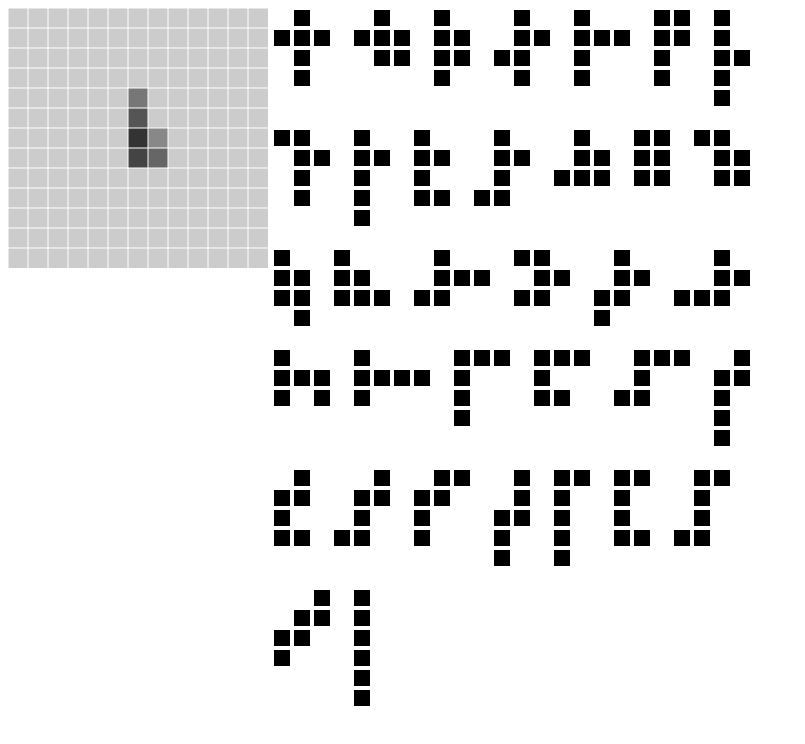
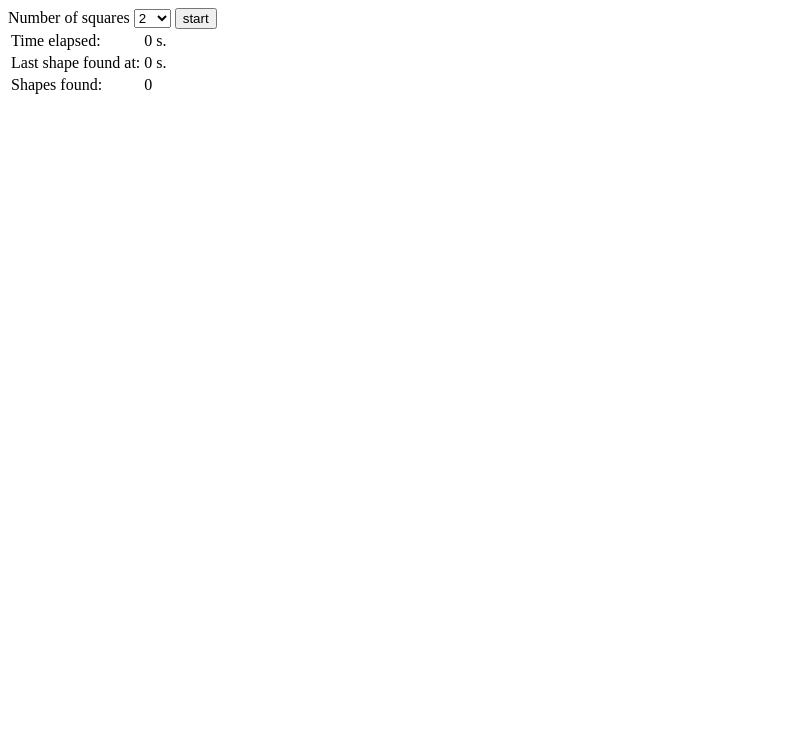
Before and after one commit to loopspace/Polyominoes, a plain HTML site: page index.html in a window 1280 px wide. Shown: the whole page, without its empty margins (0-805 px from the left). Drawn offline with Linux system fonts and the light colour scheme.

Commit message:
Fixed the issue with accuracy; now lists the found shapes in individual canvas elements.  Has a selector to choose how many squares to consider.

```diff
--- a/index.html
+++ b/index.html
@@ -9,11 +9,69 @@
     <script type="text/javascript">
       window.onload = init;
     </script>
+	<style type="text/css">
+		.net {
+			padding: 1em;
+			vertical-align: top;
+		}
+		#nets {
+			display: inline;
+		}
+		.grid {
+			vertical-align: top;
+			float left;
+		}
+		#nsq {
+			padding-bottom: 1ex;
+		}
+		.ralign {
+			text-align: right;
+		}
+	</style>
   </head>
   <body>
-    <canvas id="net" height="500" width="500" style="vertical-align: top">
+	<div id="nsq">
+		<form id="nsqform">
+			<label for="len">Number of squares</label>
+			<select name="len" id="len">
+				<option value="2">2</option>
+				<option value="3">3</option>
+				<option value="4">4</option>
+				<option value="5">5</option>
+				<option value="6">6</option>
+				<option value="7">7</option>
+				<option value="8">8</option>
+				<option value="9">9</option>
+				<option value="10">10</option>
+			</select>
+			<input type="button" id="start" name="start" value="start">
+		</form>
+		<table>
+			<tr>
+				<td>
+					Time elapsed:
+				</td>
+				<td id="dtime" class='ralign'>0</td>
+				<td>s.</td>
+			</tr>
+			<tr>
+				<td>
+					Last shape found at:
+				</td>
+				<td id="ltime" class='ralign'>0</td>
+				<td>s.</td>
+			</tr>
+			<tr>
+				<td>
+					Shapes found:
+				</td>
+				<td id="nshapes" class='ralign'>0</td>
+			</tr>
+		</table>
+	</div>
+    <canvas id="net" height="500" width="500" class="grid">
     </canvas>
-    <canvas id="nets" height="500" width="500" style="vertical-align: top">
-    </canvas>
-  </body>
+	<div id="nets">
+	</div>
+	</body>
 </html>
--- a/net.js
+++ b/net.js
@@ -1,32 +1,60 @@
 var ctx;
+var ndiv;
 var nctx;
-var grid = {
-    x: 13,
-    y: 13,
+var mlvl;
+var grid;
+
+var sqsize = 20;
+var halt;
+var ht;
+var wd;
+var rht;
+
+var net;
+var dirs = [[0,1],[1,0],[0,-1],[-1,0]];
+var nets;
+var adder;
+
+var stime;
+var dtime;
+var ltime;
+var nshapes;
+var nfound;
+
+function init() {
+	var cvs;
+	ndiv = document.querySelector('#nets');
+	dtime = document.querySelector('#dtime')
+	ltime = document.querySelector('#ltime')
+	nshapes = document.querySelector('#nshapes');
+    cvs = document.querySelector('#net');
+    ctx = cvs.getContext('2d');
+	var btn = document.querySelector('#start');
+	btn.onclick = start;
 }
 
-var sqsize = 20;
-var mlvl = 6;
-var halt;
-var ht = 0;
-var wd = 0;
-var rht = 0;
+function start() {
+    var i,fn,cvs,nmbr;
+	nmbr = document.querySelector('#len');
+	mlvl = nmbr.options[nmbr.selectedIndex].value;
+	grid = {
+		x: 2*mlvl-3,
+		y: 2*mlvl-1,
+	}
+	ht = 0;
+	wd = 0;
+	rht = 0;
+	halt = false;
+	stime = new Date().getTime();
+	ltime.innerHTML = '0';
+	dtime.innerHTML = '0';
+	nfound = 0;
+	net = [[(grid.x-1)/2,(grid.y-1)/2],[(grid.x-1)/2 ,(grid.y-1)/2 + 1]];
+	nets = [];
+    ctx.canvas.width = grid.x * sqsize;
+    ctx.canvas.height = grid.y * sqsize;
+	while (ndiv.firstChild) ndiv.removeChild(ndiv.firstChild);
 
-var net = [[(grid.x-1)/2,(grid.y-1)/2],[(grid.x-1)/2 ,(grid.y-1)/2 + 1]];
-var dirs = [[0,1],[1,0],[0,-1],[-1,0]];
-var nets = [];
-var adder;
-
-function init() {
-    var i,fn;
-    var cvs = document.querySelector('#net');
-    cvs.width = grid.x * sqsize;
-    cvs.height = grid.y * sqsize;
-    ctx = cvs.getContext('2d');
-    cvs = document.querySelector('#nets');
-    cvs.width = 2 * grid.x * sqsize;
-    cvs.height = 2 * grid.y * sqsize;
-    nctx = cvs.getContext('2d');
     fn = function () {return ;};
     for (i=mlvl-2; i>0; i--) {
 		fn = makeAdder(i+1,fn);
@@ -34,6 +62,7 @@ function init() {
     adder = fn;
     draw();
     setInterval(draw,1);
+	return false;
 }
 
 function draw() {
@@ -46,38 +75,15 @@ function draw() {
     }
     var i,j,e,ne,c,d;
     e = true;
-    for (i=0; i < nets.length; i++) {
-	if (checkNet(net,nets[i])) {
+	if (checkNet(net,nets)) {
 	    e = false;
-	    break;
-	};
     }
     if (e) {
-	console.log(net);
-	ne = [];
-	c = [13,13];
-	d = [0,0];
-	for (i=0; i < net.length;i++) {
-	    ne[i] = [net[i][0],net[i][1]];
-	    c[0] = Math.min(net[i][0],c[0]);
-	    c[1] = Math.min(net[i][1],c[1]);
-	    d[0] = Math.max(net[i][0],d[0]);
-	    d[1] = Math.max(net[i][1],d[1]);
-	}
-	nets.push(ne);
-	if ((ht + d[1] - c[1])*sqsize > nctx.canvas.height) {
-	    nctx.canvas.height = (ht + d[1] - c[1] + 2)*sqsize;
-	    ht = 0;
-	    wd = 0;
-	    rht = 0;
-	    nets.forEach(function(nt) {
-		redraw(nt);
-	    });
-	    console.log('redrawing');
-	} else {
-	    redraw(ne);
-	}
-	nctx.restore();
+		nets.push(normaliseNet(net));
+		addNet(net);
+		nfound++;
+		ltime.innerHTML = ((new Date().getTime() - stime)/1000).toFixed(3);
+		nshapes.innerHTML = nfound;
 	}
     clear(ctx);
     ctx.save();
@@ -107,6 +113,7 @@ function draw() {
     }
     ctx.stroke();
     ctx.restore();
+	dtime.innerHTML = ((new Date().getTime() - stime)/1000).toFixed(3);
 }
 
 function makeAdder (lvl,fn) {
@@ -162,32 +169,24 @@ function clear(c) {
     c.restore();
 }
 
-function checkNet(n,m) {
-    var a,b,i,j,k,nn,mm;
-    if (n.length != m.length) {
-	return false;
+function normaliseNet(n) {
+	var nn,i;
+	nn = [];
+	for (i=0;i<n.length;i++) {
+		nn[i] = [n[i][0],n[i][1]];
 	}
-    a = [0,0];
-    for (i=0;i<n.length;i++) {
-	a[0] += n[i][0];
-	a[1] += n[i][1];
+	nn.sort(blockSort);
+	for (i=1;i<nn.length;i++) {
+		nn[i][0] -= nn[0][0];
+		nn[i][1] -= nn[0][1];
 	}
-    a[0] /= n.length;
-    a[1] /= n.length;
-    b = [0,0];
-    for (i=0;i<m.length;i++) {
-	b[0] += m[i][0];
-	b[1] += m[i][1];
+	nn[0] = [0,0];
+	return nn;
 }
-    b[0] /= m.length;
-    b[1] /= m.length;
-    nn = [];
-    mm = [];
-    for (i=0;i<n.length;i++) {
-	nn[i] = [n[i][0]-a[0],n[i][1]-a[1]]
-	mm[i] = [m[i][0]-b[0],m[i][1]-b[1]]
-    }
-    mm.sort(blockSort);
+
+function checkNet(n,ns) {
+    var a,b,i,j,k,nn,nnn,equal;
+	nn = normaliseNet(n);
     for (j=0;j<2;j++) {
 		for (i=0;i<nn.length;i++) {
 			nn[i] = [nn[i][1],nn[i][0]];
@@ -196,20 +195,22 @@ function checkNet(n,m) {
 			for (i=0;i<nn.length;i++) {
 				nn[i] = [-nn[i][1],nn[i][0]];
 			}
-	    nn.sort(blockSort);
+			nnn = normaliseNet(nn);
+			for (l=0;l<ns.length;l++) {
 				equal = true;
-	    for (i=0; i< nn.length; i++) {
-		if (nn[i][0] != mm[i][0]) {
+				for (i=0; i< nnn.length; i++) {
+					if (nnn[i][0] != ns[l][i][0]) {
 						equal = false;
 						break;
 					}
-		if (nn[i][1] != mm[i][1]) {
+					if (nnn[i][1] != ns[l][i][1]) {
 						equal = false;
 						break;
 					}
 				}
 				if (equal) {
 					return true;
+				}
 			}
 		}
     }
@@ -232,9 +233,9 @@ function blockSort(p,q) {
     return 0;
 }
 
-function redraw(ne) {
-    var c,d;
-    c = [13,13];
+function addNet(ne) {
+    var c,d,n,nctx,ncvs;
+    c = [2*mlvl,2*mlvl];
     d = [0,0];
     for (i=0; i < ne.length;i++) {
 		c[0] = Math.min(ne[i][0],c[0]);
@@ -242,17 +243,25 @@ function redraw(ne) {
 		d[0] = Math.max(ne[i][0],d[0]);
 		d[1] = Math.max(ne[i][1],d[1]);
     }
-    if ((wd + d[0] - c[0] + 2)*sqsize > nctx.canvas.width) {
-	wd = 0;
-	ht += rht+2;
-	rht = 0;
+	n = [];
+	for (i=0; i< ne.length; i++) {
+		n[i] = [ne[i][0]-c[0],ne[i][1]-c[1]];
 	}
+	d[0] -= c[0];
+	d[1] -= c[1];
+	d[0]++;
+	d[1]++;
+	ncvs = document.createElement('canvas');
+	ncvs.width = d[0]*sqsize;
+	ncvs.height = d[1]*sqsize;
+	ncvs.classList.add('net');
+	nctx = ncvs.getContext('2d');
 	nctx.save();
     nctx.beginPath();
-    ne.forEach(function(a) {
-	nctx.rect((a[0]-c[0] + wd)*sqsize+2,(a[1]-c[1]+ht)*sqsize+2,sqsize-4,sqsize-4);
+    n.forEach(function(a) {
+		nctx.rect(a[0]*sqsize+2,a[1]*sqsize+2,sqsize-4,sqsize-4);
     });
-    wd += d[0] - c[0] + 2;
-    rht = Math.max(rht,d[1] - c[1]);
     nctx.fill();
+	nctx.restore();
+	ndiv.appendChild(ncvs);
 }
```
Lines whose indentation alone changed are shown as unchanged.
